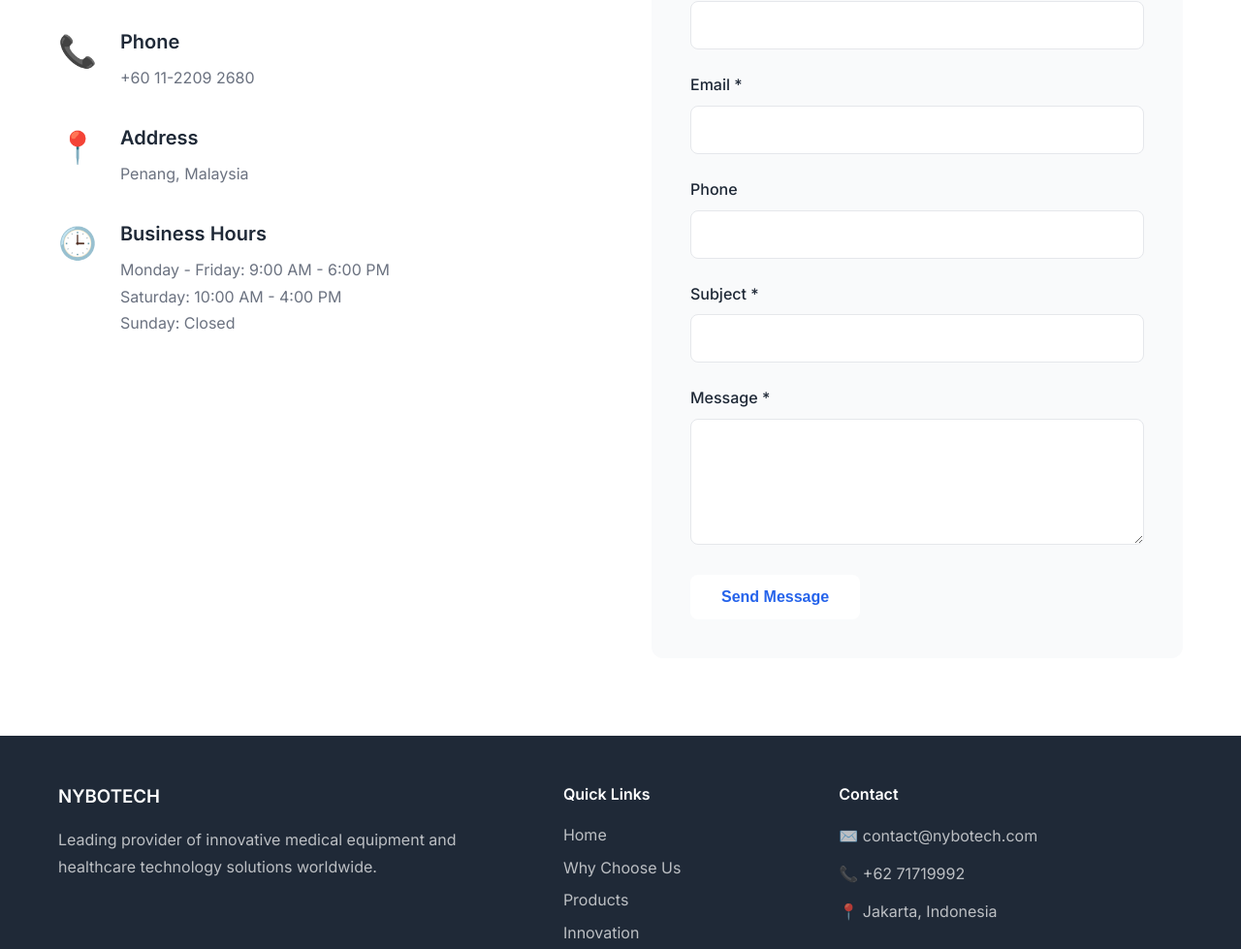
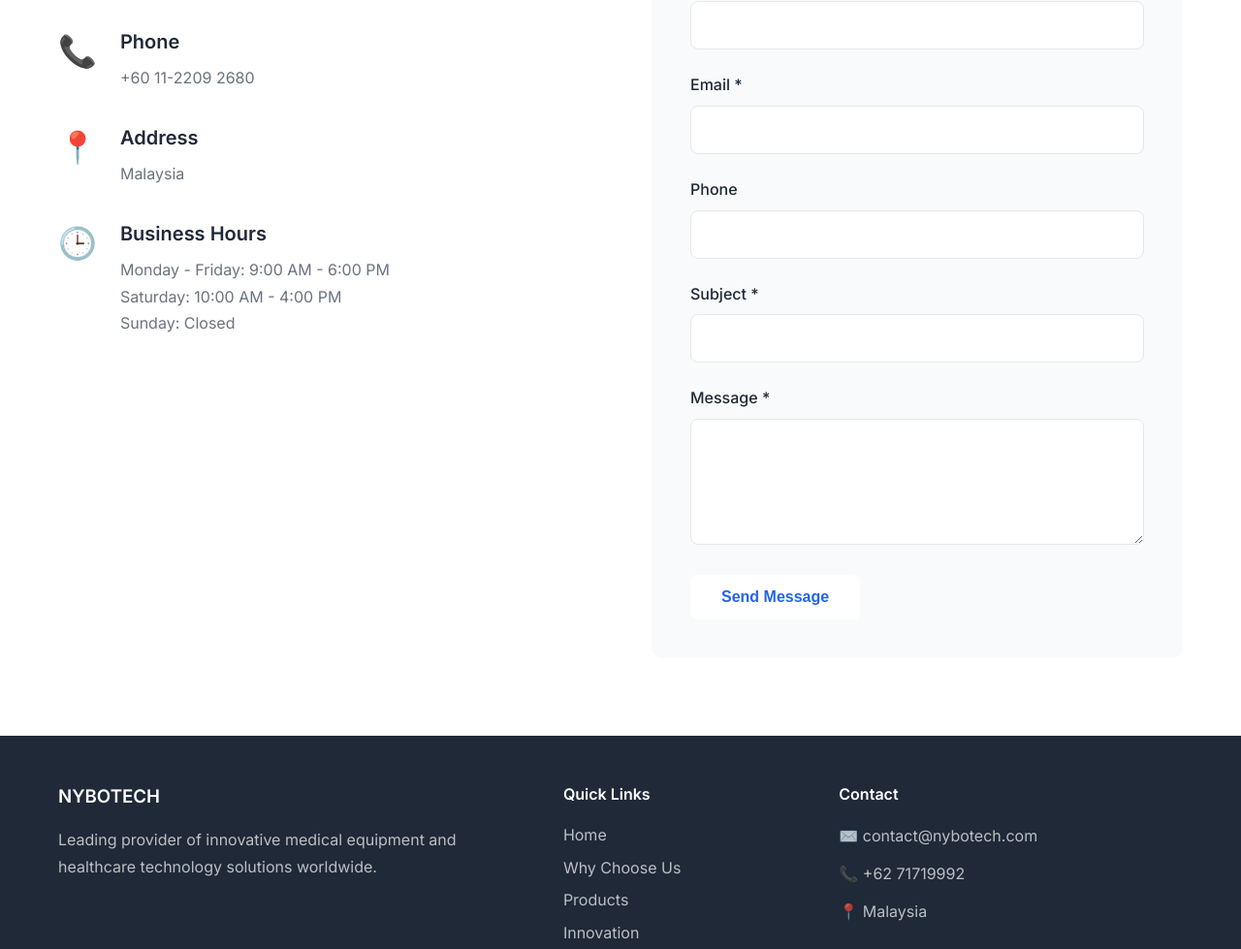
Before and after one commit to jayinstancecloud/nybotech.com, a website built with Vite: page index.html in a window 1280 px wide. Shown: the part 4433-5412 px from the top of the page at 97% size. Built offline with nearby package versions, Linux system fonts and the light colour scheme.

Commit message:
Remove Penang from address, update to just Malaysia

```diff
--- a/index.html
+++ b/index.html
@@ -281,7 +281,7 @@
                         <div class="contact-icon">📍</div>
                         <div class="contact-details">
                             <h3>Address</h3>
-                            <p>Penang, Malaysia</p>
+                            <p>Malaysia</p>
                         </div>
                     </div>
                     <div class="contact-item">
@@ -344,7 +344,7 @@
                     <div class="footer-contact">
                         <p>✉️ contact@nybotech.com</p>
                         <p>📞 +62 71719992</p>
-                        <p>📍 Jakarta, Indonesia</p>
+                        <p>📍 Malaysia</p>
                     </div>
                 </div>
             </div>
```
